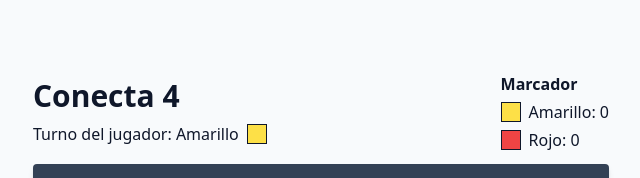
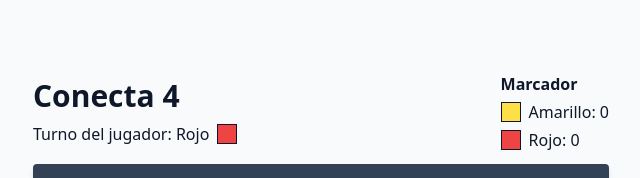
Before and after one commit to XlichOpX/conecta-4, a React (Vite) app: page / in a window 1280 px wide. Shown: the top 178 px of the page, without its empty margins (319-959 px from the left). Built offline with nearby package versions, Linux system fonts and the light colour scheme.

Commit message:
fix: red players starts first match

```diff
--- a/src/components/Game.tsx
+++ b/src/components/Game.tsx
@@ -25,8 +25,8 @@ const totalCells = cols * rows;
 const cellsToConnect = 4;
 
 export function Game() {
-  const [currentPlayer, setCurrentPlayer] = useState<Player>(players.yellow);
-  const lastPlayer = useRef<Player>(players.yellow);
+  const [currentPlayer, setCurrentPlayer] = useState<Player>(players.red);
+  const lastPlayer = useRef<Player>(players.red);
   const [remainingCells, setRemainingCells] = useState(totalCells);
   const [game, setGame] = useState<CellState[][]>(() => getInitialGame({ cols, rows }));
   const [scores, setScores] = useState({ yellow: 0, red: 0 });
```
